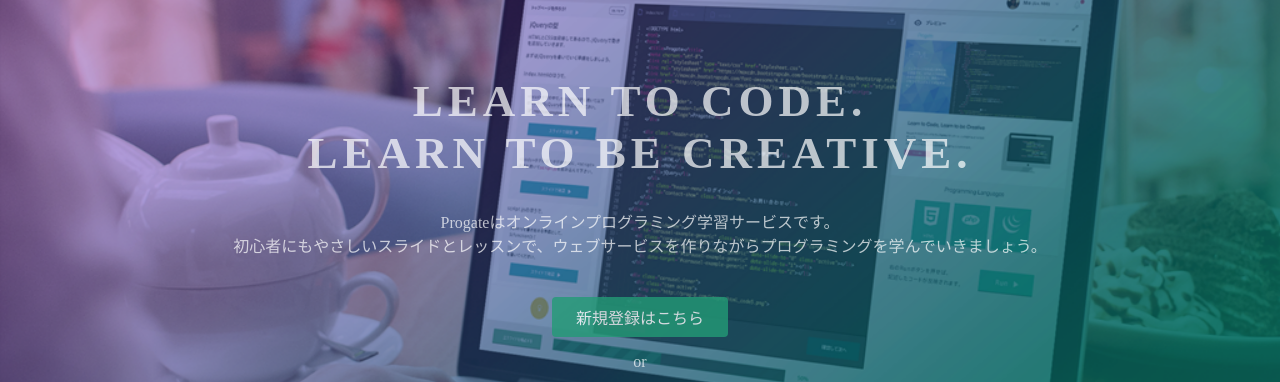
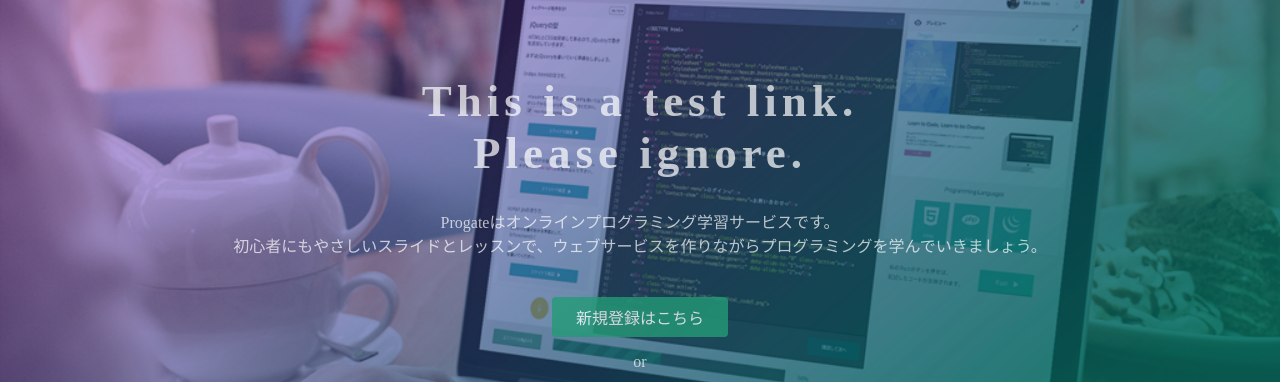
Before and after one commit to Amiyu-Lilsunset/test, a plain HTML site: page index.html in a window 1280 px wide. Shown: the part 135-517 px from the top of the page. Drawn offline with Linux system fonts and the light colour scheme.

Commit message:
Update index.html

```diff
--- a/index.html
+++ b/index.html
@@ -23,7 +23,7 @@
   </header>
   <div class="top-wrapper">
     <div class="container">
-      <h1>LEARN TO CODE.<br>LEARN TO BE CREATIVE.</h1>
+      <h1>This is a test link.<br>Please ignore.</h1>
       <p>Progateはオンラインプログラミング学習サービスです。<br>初心者にもやさしいスライドとレッスンで、ウェブサービスを作りながらプログラミングを学んでいきましょう。</p>
       <div class="btn-wrapper">
         <a href="#" class="btn signup">新規登録はこちら</a>
```
